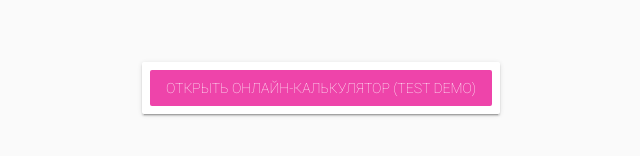
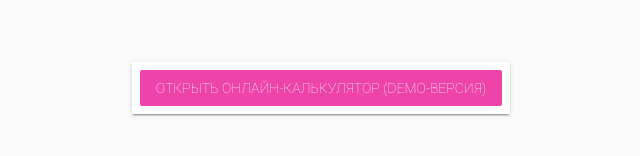
Before and after one commit to va-b/procedures-calculator, a Vue app: page /#/ in a window 1280 px wide. Shown: the part 312-468 px from the top of the page, without its empty margins (319-959 px from the left). Built offline with nearby package versions, Linux system fonts and the light colour scheme.

Commit message:
test demo

```diff
--- a/src/components/StartPage.vue
+++ b/src/components/StartPage.vue
@@ -3,7 +3,7 @@
     <v-card>
         <v-card-actions>
             <v-btn depressed block dark color="primary" @click="$router.push('/main')">
-                Открыть Онлайн-калькулятор (TEST DEMO)
+                Открыть Онлайн-калькулятор (Demo-версия)
             </v-btn>
         </v-card-actions>
     </v-card>
```
